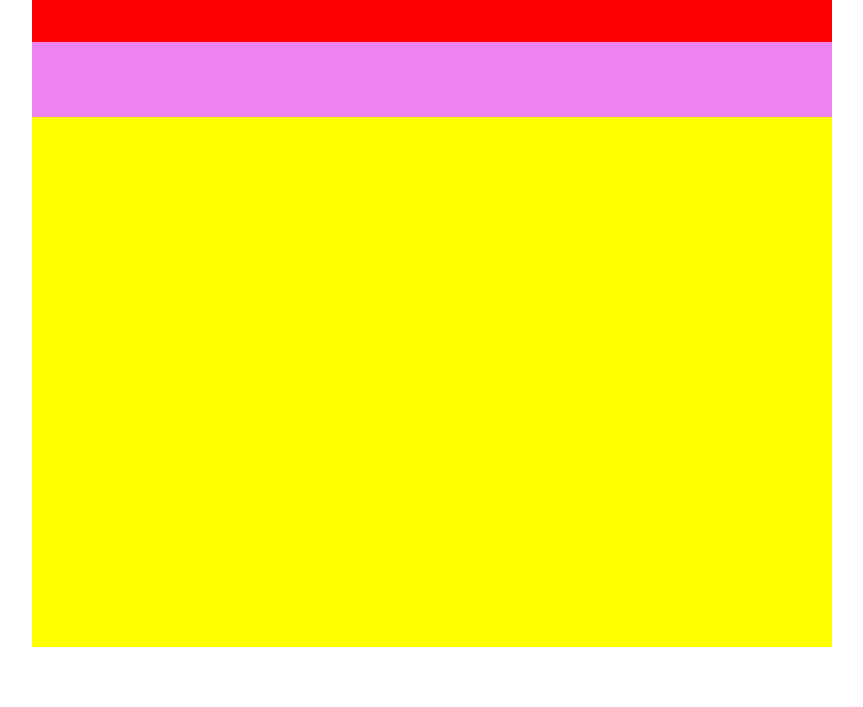
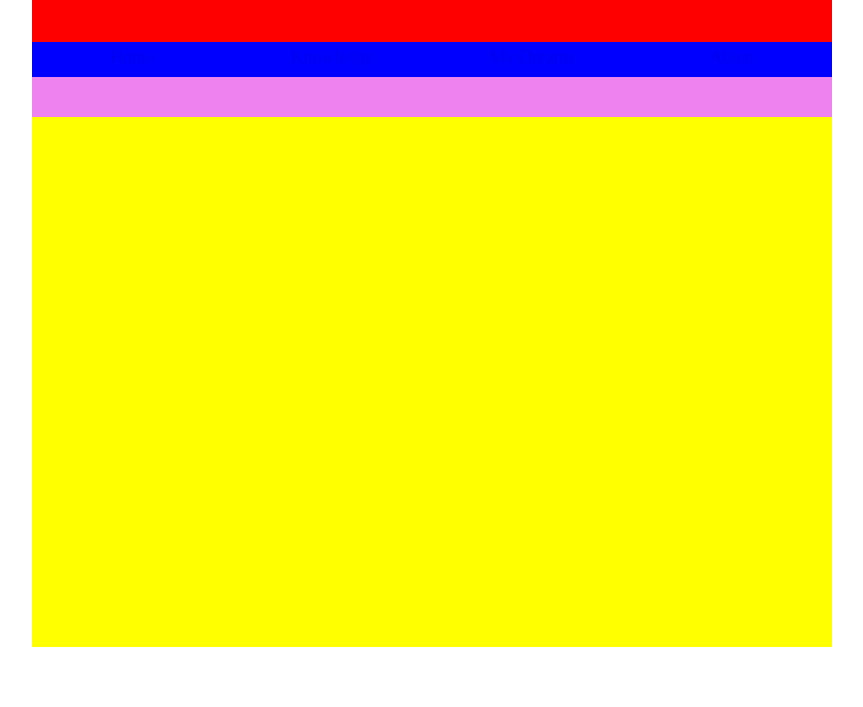
Before and after one commit to kaczeldo/WebPageProject1, a plain HTML site: page index.html in a window 1280 px wide. Shown: the part 93-800 px from the top of the page, without its empty margins (208-1071 px from the left). Drawn offline with Linux system fonts and the light colour scheme.

Commit message:
Navigation Links
I added navigation links into navigation menu.
It is just raw with no design yet.

```diff
--- a/index.html
+++ b/index.html
@@ -9,6 +9,18 @@
           Dreaming Glory
         </div>
         <div id="navigationMenu">
+        	<a href="index.html" class="navigationLink" >
+        	<p>Home</p>
+        	</a>
+        	<a href="index.html" class="navigationLink">
+        	<p>Knowledge</p>
+        	</a>
+        	<a href="index.html" class="navigationLink">
+        	<p>My Dreams</p>
+        	</a>
+        	<a href="index.html" class="navigationLink">
+        	<p>About</p>
+        	</a>
         </div>
       </div>
       <div id="contentBar">
--- a/myStyle.css
+++ b/myStyle.css
@@ -28,6 +28,30 @@ height: 75px;
 background-color: violet;
 }
 
+.navigationLink{
+	background-color: blue;
+	width: 200px;
+	height: 35px;
+	float: left;
+	text-align: center;
+	text-decoration: none;
+	font-size: 18px;
+}
+
+.navigationLink p{
+	margin-top: 5px;
+}
+
+#navigationMenu a:hover{
+	background-color: green;
+	color: red;
+}
+
+#navigationMenu a:active{
+	background-color: green;
+	color: green;
+}
+
 #contentBar{
 width: 800px;
 height: 530px;
```
